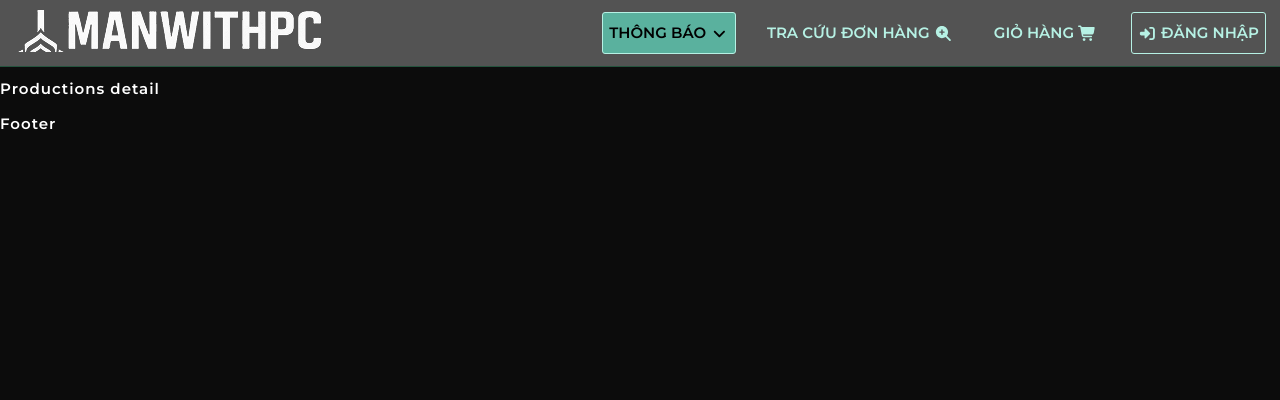
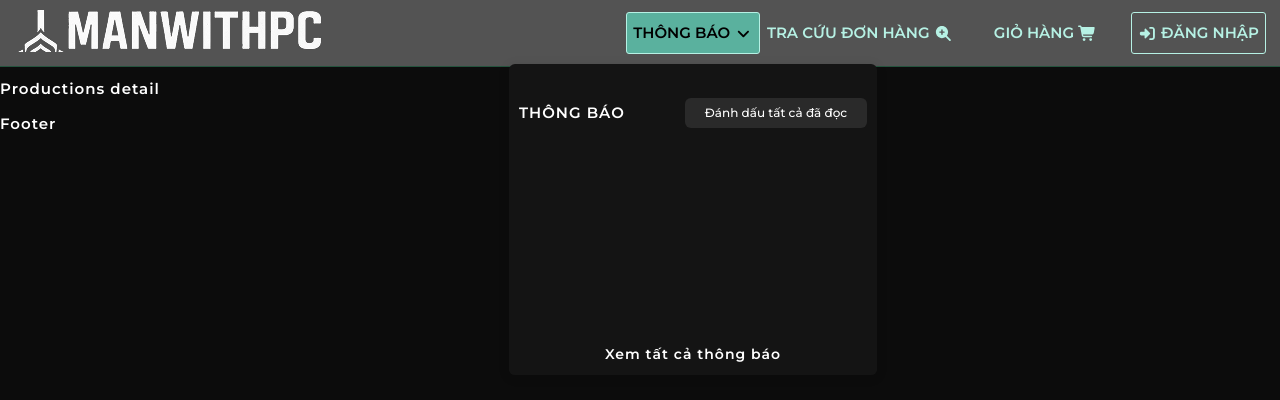
Before and after one commit to KhanhTan97/PC_Web, a React (Create React App) app: page /productionsDetail in a window 1280 px wide. Shown: the top 400 px of the page. Built offline with nearby package versions, Linux system fonts and the light colour scheme.

Commit message:
Header ep2

```diff
--- a/package.json
+++ b/package.json
@@ -10,6 +10,7 @@
     "@testing-library/jest-dom": "^6.8.0",
     "@testing-library/react": "^16.3.0",
     "@testing-library/user-event": "^13.5.0",
+    "@tippyjs/react": "^4.2.6",
     "classnames": "^2.5.1",
     "customize-cra": "^1.0.0",
     "normalize.css": "^8.0.1",
@@ -19,6 +20,7 @@
     "react-router-dom": "^7.8.2",
     "react-scripts": "5.0.1",
     "sass": "^1.92.1",
+    "tippy.js": "^6.3.7",
     "web-vitals": "^2.1.4"
   },
   "scripts": {
--- a/src/components/Layout/components/Header/Header.js
+++ b/src/components/Layout/components/Header/Header.js
@@ -3,7 +3,13 @@ import img from '~/assets/Image/Image';
 import classNames from 'classnames/bind';
 import styles from './Header.module.scss';
 import './Header.module.scss';
+
+import HeadlessTippy from '@tippyjs/react/headless';
+import { faAngleDown } from '@fortawesome/free-solid-svg-icons';
+import { FontAwesomeIcon } from '@fortawesome/react-fontawesome';
 import { navHeader } from './NavHeader';
+import Wrapper from '~/components/Popper/Wrapper';
+import NotifyMenu from './NotifyMenu/NotifyMenu';
 
 const cx = classNames.bind(styles);
 
@@ -15,6 +21,25 @@ function Header() {
                     <img className={cx('logo')} src={img.logo} alt="logo" />
                 </div>
                 <div className={cx('actionsHeader')}>
+                    <div>
+                        <HeadlessTippy
+                            interactive
+                            visible={true}
+                            render={(attrs) => {
+                                return (
+                                    <Wrapper>
+                                        <NotifyMenu />
+                                    </Wrapper>
+                                );
+                            }}
+                        >
+                            <Button primary>
+                                Thông báo
+                                <FontAwesomeIcon icon={faAngleDown} />
+                            </Button>
+                        </HeadlessTippy>
+                    </div>
+
                     {navHeader.map((nav, index) => (
                         <Button key={index} className={nav.propType}>
                             {nav.propType === 'login' ? (
--- a/src/components/Layout/components/Header/NavHeader.js
+++ b/src/components/Layout/components/Header/NavHeader.js
@@ -1,12 +1,7 @@
 import { FontAwesomeIcon } from '@fortawesome/react-fontawesome';
-import { faAngleDown, faCartShopping, faRightToBracket, faSearchPlus } from '@fortawesome/free-solid-svg-icons';
+import { faCartShopping, faRightToBracket, faSearchPlus } from '@fortawesome/free-solid-svg-icons';
 
 export const navHeader = [
-    {
-        propType: 'primary',
-        title: 'Thông báo',
-        icon: <FontAwesomeIcon icon={faAngleDown} />,
-    },
     {
         propType: 'standard',
         title: 'Tra cứu đơn hàng',
--- /dev/null
+++ b/src/components/Layout/components/Header/NotifyMenu/NotifyMenu.js
@@ -0,0 +1,23 @@
+import styles from './NotifyMenu.module.scss';
+import classNames from 'classnames/bind';
+
+const cx = classNames.bind(styles);
+
+function NotifyMenu() {
+    return (
+        <div className={cx('wrapper')}>
+            <div className={cx('header')}>
+                <h3 className={cx('title')}>Thông báo</h3>
+                <button className={cx('check_all')}>Đánh dấu tất cả đã đọc</button>
+            </div>
+
+            <div className={cx('body')}>{/* items */}</div>
+
+            <a className={cx('notify')} href="/notify">
+                Xem tất cả thông báo
+            </a>
+        </div>
+    );
+}
+
+export default NotifyMenu;
--- /dev/null
+++ b/src/components/Layout/components/Header/NotifyMenu/NotifyMenu.module.scss
@@ -0,0 +1,42 @@
+.wrapper {
+    position: relative;
+    min-width: 285px;
+    height: 303px;
+    background-color: rgba(20, 20, 20, 1);
+}
+
+.header {
+    display: flex;
+    justify-content: space-between;
+    align-items: center;
+    margin: 15px 10px;
+}
+
+.title {
+    font-size: 1.5rem;
+    font-weight: 700;
+    margin-right: 30px;
+    text-transform: uppercase;
+}
+
+.check_all {
+    width: max-content;
+    height: 30px;
+    background-color: rgba(42, 42, 42, 1);
+    border-radius: 6px;
+    color: var(--text-color);
+    font-size: 1.2rem;
+    margin-left: 30px;
+    padding: 0 20px;
+}
+
+.notify {
+    position: absolute;
+    bottom: 0;
+    font-size: 1.4rem;
+    padding: 10px 0;
+    // background-color: #fff;
+    color: #333;
+    width: 100%;
+    text-align: center;
+}
--- a/src/components/Layout/components/HeaderSearch/HeaderSearch.js
+++ b/src/components/Layout/components/HeaderSearch/HeaderSearch.js
@@ -1,26 +1,23 @@
 import classNames from 'classnames/bind';
 import styles from './HeaderSearch.module.scss';
 import Button from '~/components/Button/Button';
+
+import { linksInfo } from './LinksInfo';
 import { SearchIcon } from '~/components/Icons';
+import { useState } from 'react';
 
 const cx = classNames.bind(styles);
 
-const linksInfo = [
-    {
-        to: '/tincongnghe',
-        title: 'Tin công nghệ',
-    },
-    {
-        to: '/dichvusuachua',
-        title: 'Dịch vụ sửa chữa',
-    },
-    {
-        to: '/baohanh',
-        title: 'Bảo hành',
-    },
-];
+function HeaderSearch() {
+    const [searchValue, setSearchValue] = useState('');
 
-function HeaderSearch() {
+    const handleChange = (e) => {
+        const targetValue = e.target.value;
+        if (!targetValue.startsWith(' ')) {
+            setSearchValue(targetValue);
+        }
+    };
+
     return (
         <div className={cx('wrapper')}>
             <div className={cx('navLinks')}>
@@ -31,7 +28,12 @@ function HeaderSearch() {
                 ))}
             </div>
             <div className={cx('search')}>
-                <input spellCheck={false} placeholder="Search your items..." />
+                <input
+                    value={searchValue}
+                    onChange={handleChange}
+                    spellCheck={false}
+                    placeholder="Search your items..."
+                />
 
                 <button className={cx('search-btn')}>
                     <SearchIcon className={cx('search-icon')} />
--- /dev/null
+++ b/src/components/Layout/components/HeaderSearch/LinksInfo.js
@@ -0,0 +1,14 @@
+export const linksInfo = [
+    {
+        to: '/tincongnghe',
+        title: 'Tin công nghệ',
+    },
+    {
+        to: '/dichvusuachua',
+        title: 'Dịch vụ sửa chữa',
+    },
+    {
+        to: '/baohanh',
+        title: 'Bảo hành',
+    },
+];
--- /dev/null
+++ b/src/components/Popper/Wrapper.js
@@ -0,0 +1,10 @@
+import styles from './Wrapper.module.scss';
+import classNames from 'classnames/bind';
+
+const cx = classNames.bind(styles);
+
+function Wrapper({ children, className }) {
+    return <div className={cx('wrapper', className)}>{children}</div>;
+}
+
+export default Wrapper;
--- /dev/null
+++ b/src/components/Popper/Wrapper.module.scss
@@ -0,0 +1,11 @@
+.wrapper {
+    display: flex;
+    flex-direction: column;
+    width: 100%;
+    background-color: rgba(20, 20, 20, 1);
+    box-shadow: rgb(0 0 0 / 12%) 0 2px 12px;
+    border-radius: 6px;
+    min-height: 100px;
+    padding-top: 8px;
+    overflow: hidden;
+}
```
Also changed, not shown: 1 other file (tests, documents, lock files or other folders).
